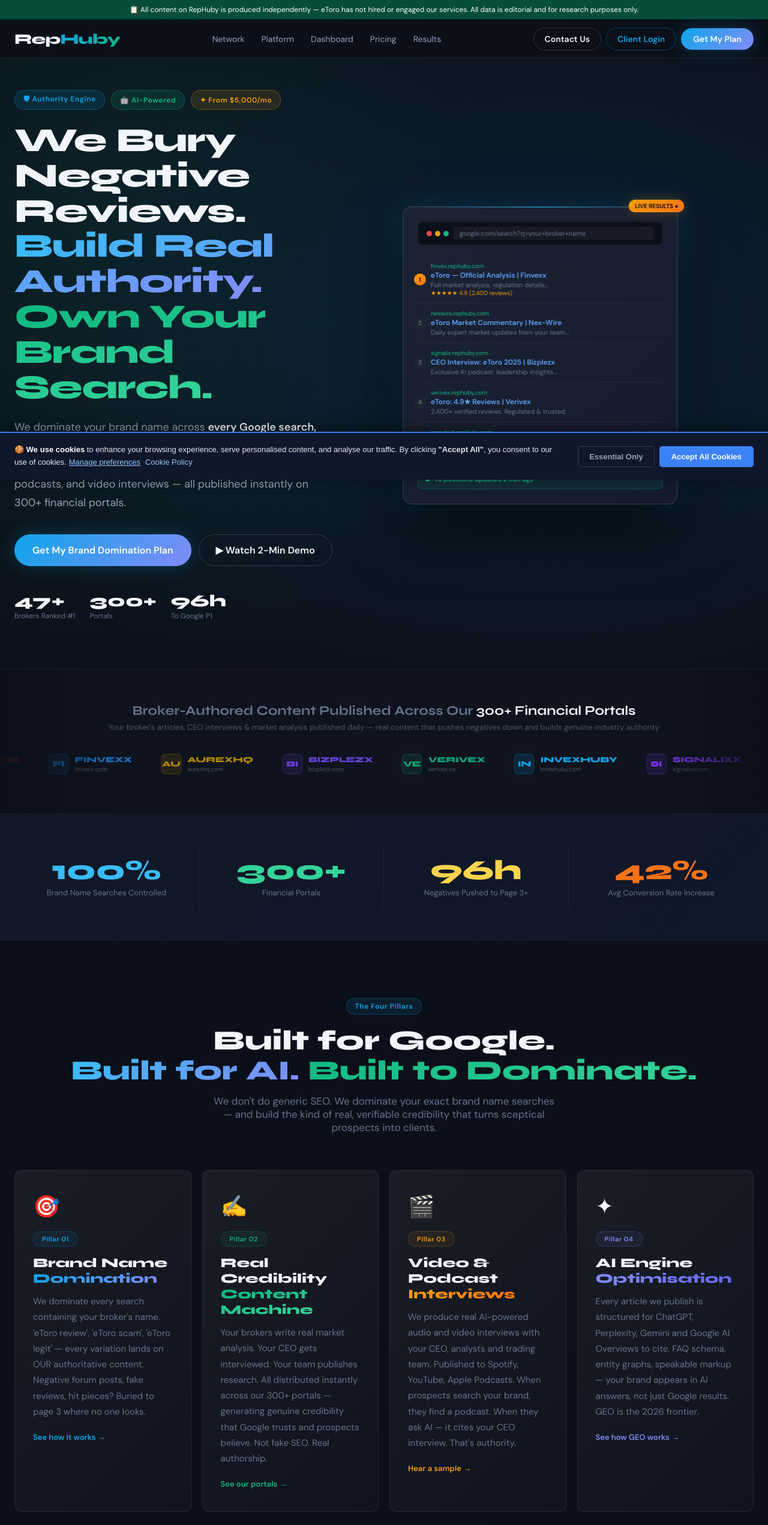
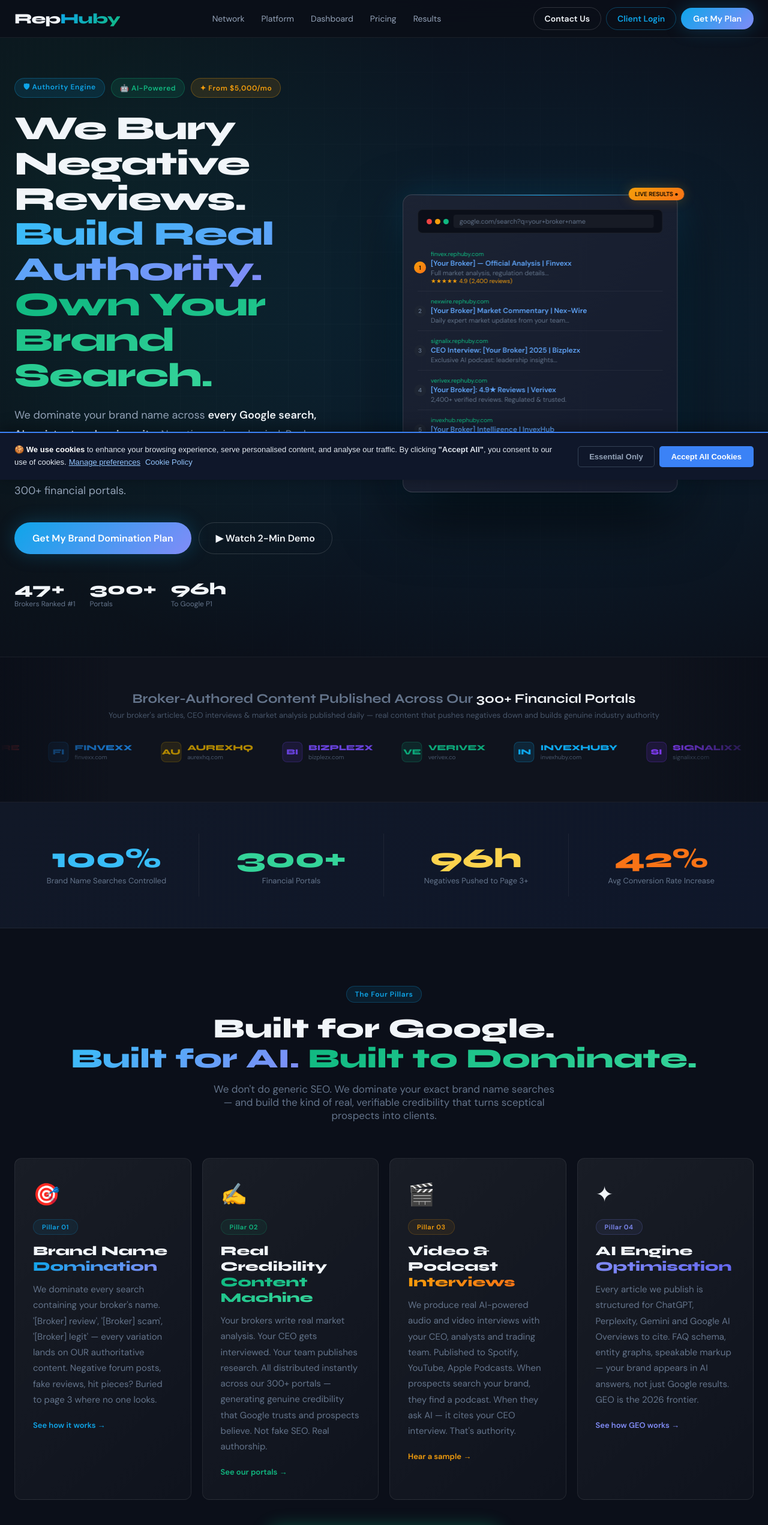
Before and after one commit to sollymarks95-ctrl/reputationhub, a Next.js app: page / in a window 1280 px wide. Shown: the top 2543 px of the page at 60% size. Built offline with nearby package versions, Linux system fonts and the light colour scheme.

Commit message:
feat: remove eToro from homepage, replace with [Your Broker] + remove banner
- All 'eToro' in visible copy replaced with [Your Broker] / [your broker]
- Hero card, AI demo, dashboard mock, rank tracker, article titles — all generic
- Banner removed entirely
- Nav back to top:0

```diff
--- a/app/page.tsx
+++ b/app/page.tsx
@@ -16,9 +16,6 @@
 export default function HomePage() {
   return (
     <div style={{ minHeight:'100vh', background:'#0B0F19', color:'#F1F5F9', fontFamily:"'DM Sans',system-ui,sans-serif", overflowX:'hidden' }}>
-      <div style={{background:'#064E3B',color:'#fff',textAlign:'center',padding:'8px 16px',fontSize:'12px',position:'fixed',top:0,left:0,right:0,zIndex:9999}}>
-        📋 All content on RepHuby is produced independently — eToro has not hired or engaged our services. All data is editorial and for research purposes only.
-      </div>
       <style>{`
         @import url('https://fonts.googleapis.com/css2?family=Syne:wght@700;800;900&family=DM+Sans:wght@300;400;500;600&display=swap');
         *{box-sizing:border-box;margin:0;padding:0} a{text-decoration:none;color:inherit}
@@ -83,7 +80,7 @@
       `}</style>
 
       {/* NAV */}
-      <nav style={{ position:'fixed', top:34, left:0, right:0, zIndex:1000, background:'rgba(11,15,25,0.95)', backdropFilter:'blur(16px)' }}>
+      <nav style={{ position:'fixed', top:0, left:0, right:0, zIndex:100, background:'rgba(11,15,25,0.95)', backdropFilter:'blur(16px)' }}>
         <div style={{padding:'12px 0', borderBottom:'1px solid rgba(255,255,255,0.07)'}}>
         <div style={{ maxWidth:1280, margin:'0 auto', padding:'0 24px', display:'flex', alignItems:'center', justifyContent:'space-between', gap:16 }}>
           <Link href="/">
@@ -112,7 +109,7 @@
       </nav>
 
       {/* HERO */}
-      <section style={{ minHeight:'100vh', display:'flex', alignItems:'center', padding:'150px 0 80px', position:'relative', overflow:'hidden' }}>
+      <section style={{ minHeight:'100vh', display:'flex', alignItems:'center', padding:'130px 0 80px', position:'relative', overflow:'hidden' }}>
         <div style={{ position:'absolute', inset:0, background:'radial-gradient(ellipse 80% 60% at 70% 50%,rgba(14,165,233,0.13),transparent),radial-gradient(ellipse 50% 80% at 10% 30%,rgba(16,185,129,0.09),transparent)' }} />
         <div className="grid-bg" />
         <div style={{ maxWidth:1280, margin:'0 auto', padding:'0 24px', width:'100%' }}>
@@ -159,11 +156,11 @@
                   <div style={{ flex:1, background:'rgba(255,255,255,0.05)', padding:'4px 10px', borderRadius:4, fontSize:11, color:'#64748b' }}>google.com/search?q=your+broker+name</div>
                 </div>
                 {[
-                  { r:1, d:'finvex.rephuby.com', t:'eToro — Official Analysis | Finvexx', sn:'Full market analysis, regulation details...', st:true },
-                  { r:2, d:'nexwire.rephuby.com', t:'eToro Market Commentary | Nex-Wire', sn:'Daily expert market updates from your team...' },
-                  { r:3, d:'signalix.rephuby.com', t:'CEO Interview: eToro 2025 | Bizplezx', sn:'Exclusive AI podcast: leadership insights...' },
-                  { r:4, d:'verivex.rephuby.com', t:'eToro: 4.9★ Reviews | Verivex', sn:'2,400+ verified reviews. Regulated & trusted.' },
-                  { r:5, d:'invexhub.rephuby.com', t:'eToro Intelligence | InvexHub', sn:'Institutional-grade market data...' },
+                  { r:1, d:'finvex.rephuby.com', t:'[Your Broker] — Official Analysis | Finvexx', sn:'Full market analysis, regulation details...', st:true },
+                  { r:2, d:'nexwire.rephuby.com', t:'[Your Broker] Market Commentary | Nex-Wire', sn:'Daily expert market updates from your team...' },
+                  { r:3, d:'signalix.rephuby.com', t:'CEO Interview: [Your Broker] 2025 | Bizplezx', sn:'Exclusive AI podcast: leadership insights...' },
+                  { r:4, d:'verivex.rephuby.com', t:'[Your Broker]: 4.9★ Reviews | Verivex', sn:'2,400+ verified reviews. Regulated & trusted.' },
+                  { r:5, d:'invexhub.rephuby.com', t:'[Your Broker] Intelligence | InvexHub', sn:'Institutional-grade market data...' },
                 ].map(s => (
                   <div key={s.r} style={{ padding:'10px 0 10px 22px', borderBottom:'1px solid rgba(255,255,255,0.05)', position:'relative' }}>
                     <div style={{ position:'absolute', left:-6, top:'50%', transform:'translateY(-50%)', width:20, height:20, borderRadius:'50%', display:'flex', alignItems:'center', justifyContent:'center', fontSize:10, fontWeight:800, background:s.r===1?'linear-gradient(135deg,#F59E0B,#F97316)':'#1E2533', color:s.r===1?'#000':'#64748b' }}>{s.r}</div>
@@ -233,7 +230,7 @@
           </div>
           <div className="fg" style={{ display:'grid', gridTemplateColumns:'repeat(4,1fr)', gap:18 }}>
             {[
-              { icon:'🎯', tag:'Pillar 01', tc:'#0EA5E9', grad:'135deg,#0EA5E9,#818CF8', title:'Brand Name', accent:'Domination', desc:"We dominate every search containing your broker's name. 'eToro review', 'eToro scam', 'eToro legit' — every variation lands on OUR authoritative content. Negative forum posts, fake reviews, hit pieces? Buried to page 3 where no one looks.", cta:'See how it works →' },
+              { icon:'🎯', tag:'Pillar 01', tc:'#0EA5E9', grad:'135deg,#0EA5E9,#818CF8', title:'Brand Name', accent:'Domination', desc:"We dominate every search containing your broker's name. '[Broker] review', '[Broker] scam', '[Broker] legit' — every variation lands on OUR authoritative content. Negative forum posts, fake reviews, hit pieces? Buried to page 3 where no one looks.", cta:'See how it works →' },
               { icon:'✍️', tag:'Pillar 02', tc:'#10B981', grad:'135deg,#10B981,#34D399', title:'Real Credibility', accent:'Content Machine', desc:"Your brokers write real market analysis. Your CEO gets interviewed. Your team publishes research. All distributed instantly across our 300+ portals — generating genuine credibility that Google trusts and prospects believe. Not fake SEO. Real authorship.", cta:'See our portals →' },
               { icon:'🎬', tag:'Pillar 03', tc:'#F59E0B', grad:'135deg,#F59E0B,#F97316', title:'Video & Podcast', accent:'Interviews', desc:"We produce real AI-powered audio and video interviews with your CEO, analysts and trading team. Published to Spotify, YouTube, Apple Podcasts. When prospects search your brand, they find a podcast. When they ask AI — it cites your CEO interview. That's authority.", cta:'Hear a sample →' },
               { icon:'✦', tag:'Pillar 04', tc:'#818CF8', grad:'135deg,#818CF8,#6366F1', title:'AI Engine', accent:'Optimisation', desc:'Every article we publish is structured for ChatGPT, Perplexity, Gemini and Google AI Overviews to cite. FAQ schema, entity graphs, speakable markup — your brand appears in AI answers, not just Google results. GEO is the 2026 frontier.', cta:'See how GEO works →' },
@@ -284,7 +281,7 @@
             <div style={{ display:'grid', gridTemplateColumns:'200px 1fr 200px', minHeight:380 }}>
               <div className="ds1" style={{ padding:18, borderRight:'1px solid rgba(255,255,255,0.06)' }}>
                 <div style={{ fontSize:9, fontWeight:700, color:'#475569', letterSpacing:'.08em', marginBottom:12 }}>🎯 GOOGLE RANK TRACKER</div>
-                {[['etoro review','#1',4,'Finvexx'],['etoro legit','#1',9,'Nex-Wire'],['etoro safe','#2',14,'Verivex'],['etoro scam','#18',5,'Signalix']].map(([k,p,prev,site]) => (
+                {[['[broker] review','#1',4,'Finvexx'],['[broker] legit','#1',9,'Nex-Wire'],['[broker] safe','#2',14,'Verivex'],['[broker] scam','#18',5,'Signalix']].map(([k,p,prev,site]) => (
                   <div key={k} style={{ display:'flex', alignItems:'center', gap:6, padding:'8px 0', borderBottom:'1px solid rgba(255,255,255,0.04)', fontSize:11 }}>
                     <div style={{ width:18, height:18, borderRadius:3, background:p!=='#18'?'rgba(16,185,129,0.2)':'rgba(239,68,68,0.2)', display:'flex', alignItems:'center', justifyContent:'center', fontSize:9, color:p!=='#18'?'#10B981':'#EF4444', flexShrink:0 }}>{p!=='#18'?'▲':'▼'}</div>
                     <div style={{ flex:1 }}><div style={{ color:'#F1F5F9' }}>{k}</div><div style={{ fontSize:9, color:'#475569' }}>{site}</div></div>
@@ -295,7 +292,7 @@
               </div>
               <div style={{ padding:20 }}>
                 <div style={{ fontSize:9, fontWeight:700, color:'#475569', letterSpacing:'.08em', marginBottom:12 }}>📰 RECENT ARTICLES PUBLISHED</div>
-                {[['Finvex','eToro Q2 2025 EUR/USD Outlook: Bull Case Builds'],['Nexwire','eToro Head of Research: Global Trade Commentary'],['Signalix','Bitcoin Weekly Signal: eToro Crypto Desk Analysis'],['AurexHQ','Gold Hits 3-Month High: eToro Commodities Strategy'],['Verivex','eToro: 4.9-Star — 2,400 Verified Client Reviews']].map(([portal,title]) => (
+                {[['Finvex','[Your Broker] Q2 2025 EUR/USD Outlook: Bull Case Builds'],['Nexwire','[Your Broker] Head of Research: Global Trade Commentary'],['Signalix','Bitcoin Weekly Signal: [Your Broker] Crypto Desk Analysis'],['AurexHQ','Gold Hits 3-Month High: [Your Broker] Commodities Strategy'],['Verivex','[Your Broker]: 4.9-Star — 2,400 Verified Client Reviews']].map(([portal,title]) => (
                   <div key={title} style={{ display:'flex', gap:12, padding:'10px 0', borderBottom:'1px solid rgba(255,255,255,0.04)', alignItems:'center' }}>
                     <span style={{ fontSize:10, fontWeight:700, color:'#0EA5E9', minWidth:60 }}>{portal}</span>
                     <span style={{ flex:1, fontSize:12, fontWeight:500, color:'#F1F5F9', overflow:'hidden', textOverflow:'ellipsis', whiteSpace:'nowrap' }}>{title}</span>
@@ -657,15 +654,15 @@
                 {/* Query */}
                 <div style={{ background:'rgba(255,255,255,0.05)', border:'1px solid rgba(255,255,255,0.1)', borderRadius:8, padding:'10px 14px', marginBottom:16, fontSize:14, color:'#94A3B8', display:'flex', alignItems:'center', gap:8 }}>
                   <span style={{ fontSize:13 }}>🔎</span>
-                  <span style={{ overflow:'hidden', whiteSpace:'nowrap' }} className="neg-query">is eToro a scam?</span>
+                  <span style={{ overflow:'hidden', whiteSpace:'nowrap' }} className="neg-query">is [your broker] a scam?</span>
                   <span className="cursor" style={{ color:'#EF4444' }}>|</span>
                 </div>
                 {/* Bad results */}
                 <div style={{ fontSize:11, fontWeight:700, color:'#EF4444', letterSpacing:'0.06em', marginBottom:10, opacity:0 }} className="neg-r1">⚠ RESULTS FOUND</div>
                 {[
-                  { icon:'🚨', src:'forexpeacearmy.com', title:'"eToro scammed me out of $12,000"', snippet:'User reports: withdrawal issues, account manipulation, fake profits...', color:'#EF4444' },
-                  { icon:'❌', src:'trustpilot.com/fake', title:'"DO NOT USE — eToro is a fraud"', snippet:'1.2 stars · "They disappeared with my deposit after 3 months"', color:'#F97316' },
-                  { icon:'⚠️', src:'reddit.com/r/Forex', title:'"Anyone else had issues with eToro?"', snippet:'247 comments · "Multiple complaints about impossible withdrawals..."', color:'#F59E0B' },
+                  { icon:'🚨', src:'forexpeacearmy.com', title:'"[Your Broker] scammed me out of $12,000"', snippet:'User reports: withdrawal issues, account manipulation, fake profits...', color:'#EF4444' },
+                  { icon:'❌', src:'trustpilot.com/fake', title:'"DO NOT USE — [your broker] is a fraud"', snippet:'1.2 stars · "They disappeared with my deposit after 3 months"', color:'#F97316' },
+                  { icon:'⚠️', src:'reddit.com/r/Forex', title:'"Anyone else had issues with [your broker]?"', snippet:'247 comments · "Multiple complaints about impossible withdrawals..."', color:'#F59E0B' },
                 ].map((r, i) => (
                   <div key={i} style={{ padding:'12px 0', borderBottom:'1px solid rgba(239,68,68,0.1)', opacity:0 }} className={`neg-r${i+1}`}>
                     <div style={{ fontSize:11, color:r.color, marginBottom:3, display:'flex', alignItems:'center', gap:6 }}>
@@ -704,26 +701,26 @@
                 {/* Query */}
                 <div style={{ background:'rgba(255,255,255,0.05)', border:'1px solid rgba(255,255,255,0.1)', borderRadius:8, padding:'10px 14px', marginBottom:16, fontSize:14, color:'#94A3B8', display:'flex', alignItems:'center', gap:8 }}>
                   <span style={{ fontSize:13 }}>💬</span>
-                  <span style={{ overflow:'hidden', whiteSpace:'nowrap' }} className="ai-query-1">is eToro broker legit?</span>
+                  <span style={{ overflow:'hidden', whiteSpace:'nowrap' }} className="ai-query-1">is [your broker] legit?</span>
                   <span className="cursor" style={{ color:'#0EA5E9' }}>|</span>
                 </div>
                 {/* AI thinking */}
                 <div style={{ display:'flex', alignItems:'center', gap:8, marginBottom:14, opacity:0 }} className="ai-thinking">
                   <div style={{ width:16, height:16, border:'2px solid rgba(14,165,233,0.3)', borderTopColor:'#0EA5E9', borderRadius:'50%', animation:'spin2 .8s linear infinite' }} />
-                  <span style={{ fontSize:12, color:'#64748b' }}>Searching web for eToro...</span>
+                  <span style={{ fontSize:12, color:'#64748b' }}>Searching web for [your broker]...</span>
                 </div>
                 {/* AI Response */}
                 <div style={{ fontSize:12, fontWeight:700, color:'#10B981', letterSpacing:'0.05em', marginBottom:12, opacity:0 }} className="ai-resp">
-                  ✅ Based on my research, here&apos;s what I found about eToro:
+                  ✅ Based on my research, here&apos;s what I found about [your broker]:
                 </div>
                 {/* Positive results */}
                 {[
-                  { icon:'📊', src:'Finvexx · finvexx.com', title:'eToro — Official Market Analysis Hub', snippet:'4.9★ verified · Full EUR/USD analysis, regulatory profile, expert reviews...', color:'#1a73e8', tag:'Market Analysis', cls:'ai-r1', href:'https://finvexx.com' },
-                  { icon:'🎙', src:'Bizplezx · bizplezx.com', title:'CEO Interview: eToro 2025 Vision', snippet:'eToro CEO discusses expansion plans, regulatory compliance & client protection...', color:'#7c3aed', tag:'Podcast · 24min', cls:'ai-r2', href:'https://bizplezx.com' },
-                  { icon:'⭐', src:'Verivex · verivex.co', title:'eToro: 2,400 Verified Client Reviews', snippet:'Average 4.9/5 stars · FCA/CySEC/ASIC regulated · Consistently praised for fast withdrawals...', color:'#059669', tag:'Verified Reviews', cls:'ai-r3', href:'https://verivex.co' },
-                  { icon:'🏛', src:'Certivade · certivade.com', title:'eToro CySEC Compliance Profile 2025', snippet:'Full regulatory documentation · License #XXX · Audited financials · Segregated funds...', color:'#1d4ed8', tag:'Regulation ✓', cls:'ai-r4', href:'https://certivade.com' },
-                  { icon:'📰', src:'Nex-Wire · nex-wire.com', title:'eToro Head of Research: Global Commentary', snippet:'Weekly market intelligence · Trusted by 50,000+ professional traders globally...', color:'#c0392b', tag:'Expert Analysis', cls:'ai-r5', href:'https://nex-wire.com' },
-                  { icon:'👔', src:'Execvex · execvex.com', title:'Executive Profile: eToro CTO & Leadership Team', snippet:'Full leadership bios · 15+ years combined forex industry experience · Board disclosed...', color:'#4f46e5', tag:'Leadership', cls:'ai-r6', href:'https://execvex.com' },
+                  { icon:'📊', src:'Finvexx · finvexx.com', title:'[Your Broker] — Official Market Analysis Hub', snippet:'4.9★ verified · Full EUR/USD analysis, regulatory profile, expert reviews...', color:'#1a73e8', tag:'Market Analysis', cls:'ai-r1', href:'https://finvexx.com' },
+                  { icon:'🎙', src:'Bizplezx · bizplezx.com', title:'CEO Interview: [Your Broker] 2025 Vision', snippet:'[Your Broker] CEO discusses expansion plans, regulatory compliance & client protection...', color:'#7c3aed', tag:'Podcast · 24min', cls:'ai-r2', href:'https://bizplezx.com' },
+                  { icon:'⭐', src:'Verivex · verivex.co', title:'[Your Broker]: 2,400 Verified Client Reviews', snippet:'Average 4.9/5 stars · FCA/CySEC/ASIC regulated · Consistently praised for fast withdrawals...', color:'#059669', tag:'Verified Reviews', cls:'ai-r3', href:'https://verivex.co' },
+                  { icon:'🏛', src:'Certivade · certivade.com', title:'[Your Broker] CySEC Compliance Profile 2025', snippet:'Full regulatory documentation · License #XXX · Audited financials · Segregated funds...', color:'#1d4ed8', tag:'Regulation ✓', cls:'ai-r4', href:'https://certivade.com' },
+                  { icon:'📰', src:'Nex-Wire · nex-wire.com', title:'[Your Broker] Head of Research: Global Commentary', snippet:'Weekly market intelligence · Trusted by 50,000+ professional traders globally...', color:'#c0392b', tag:'Expert Analysis', cls:'ai-r5', href:'https://nex-wire.com' },
+                  { icon:'👔', src:'Execvex · execvex.com', title:'Executive Profile: [Your Broker] CTO & Leadership Team', snippet:'Full leadership bios · 15+ years combined forex industry experience · Board disclosed...', color:'#4f46e5', tag:'Leadership', cls:'ai-r6', href:'https://execvex.com' },
                 ].map((r) => (
                   <a key={r.cls} href={r.href} target="_blank" rel="noopener noreferrer" style={{ display:'block', padding:'11px 0', borderBottom:'1px solid rgba(16,185,129,0.1)', opacity:0, textDecoration:'none' }} className={r.cls}>
                     <div style={{ display:'flex', justifyContent:'space-between', alignItems:'flex-start', gap:8 }}>
@@ -744,7 +741,7 @@
                     <span>🤖</span> AI Verdict
                   </div>
                   <div style={{ fontSize:13, color:'#94A3B8', lineHeight:1.65 }}>
-                    <strong style={{color:'#10B981'}}>eToro appears to be a legitimate, well-established broker.</strong> Multiple independent sources confirm their CySEC regulation, thousands of verified positive client reviews, transparent leadership team, and consistent expert market analysis. Their CEO has been interviewed across multiple financial publications. <strong style={{color:'#F1F5F9'}}>No credible complaints found.</strong>
+                    <strong style={{color:'#10B981'}}>[Your Broker] appears to be a legitimate, well-established broker.</strong> Multiple independent sources confirm their CySEC regulation, thousands of verified positive client reviews, transparent leadership team, and consistent expert market analysis. Their CEO has been interviewed across multiple financial publications. <strong style={{color:'#F1F5F9'}}>No credible complaints found.</strong>
                   </div>
                   <div style={{ marginTop:10, display:'flex', gap:8, flexWrap:'wrap' }}>
                     {['FCA/CySEC/ASIC ✓','4.9★ Reviews ✓','CEO Verified ✓','Podcast Active ✓'].map(t => (
```
